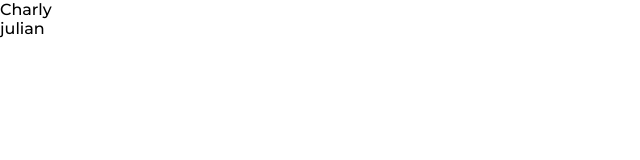
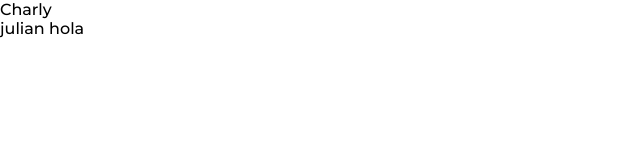
Before and after one commit to carlosgovi/un-sol-para-tres-princesas-front, a Next.js app: page /desings in a window 1280 px wide. Shown: the top 160 px of the page, without its empty margins (0-640 px from the left). Built offline with nearby package versions, Linux system fonts and the light colour scheme.

Commit message:
first commit

```diff
--- a/src/pages/desings.tsx
+++ b/src/pages/desings.tsx
@@ -2,7 +2,7 @@ export default function DesignsPage() {
   return (
     <>
       <header>Charly</header>
-      <section>julian</section>
+      <section>julian hola</section>
     </>
   );
 }
```
